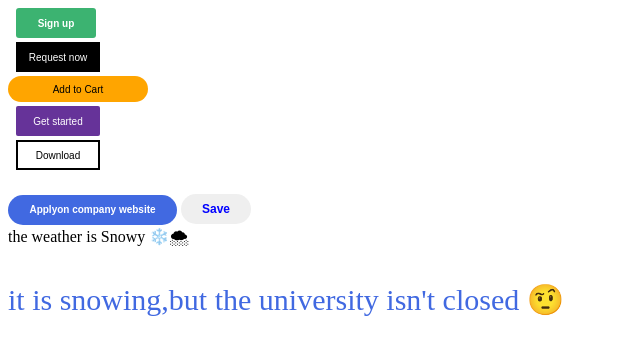
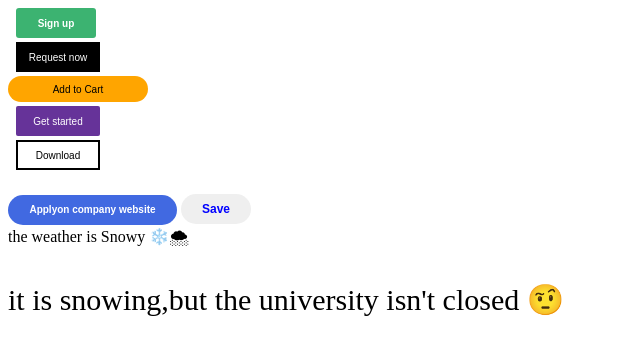
Before and after one commit to fatemeh-pb/Frist-project, a plain HTML site: page index.html in a window 1280 px wide. Shown: the whole page, without its empty margins (0-640 px from the left). Drawn offline with Linux system fonts and the light colour scheme.

Commit message:
update style.css

```diff
--- a/style.css
+++ b/style.css
@@ -52,3 +52,4 @@ font-size:30px;}
 span{
   display: block;
 }
+p{ color:black;}
```
